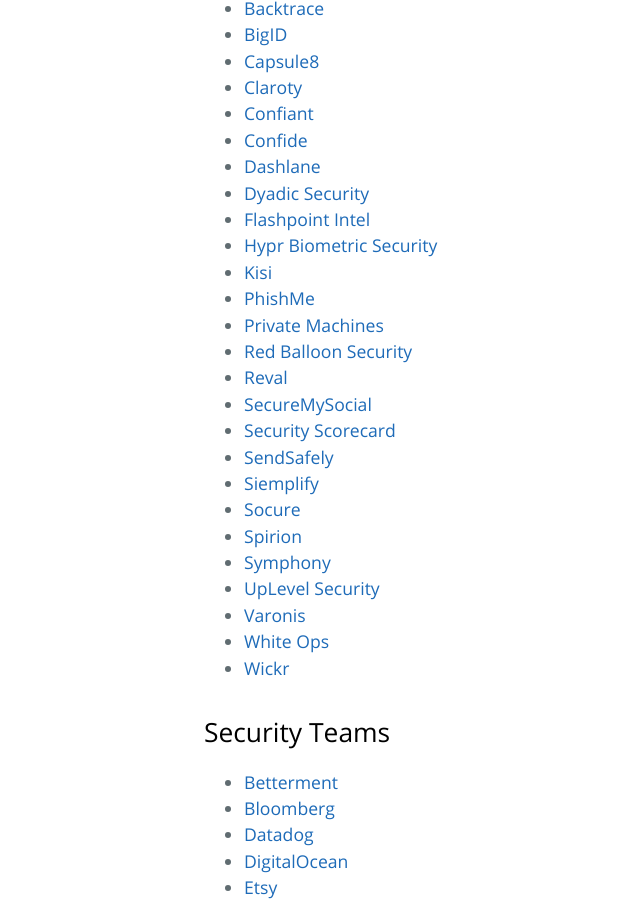
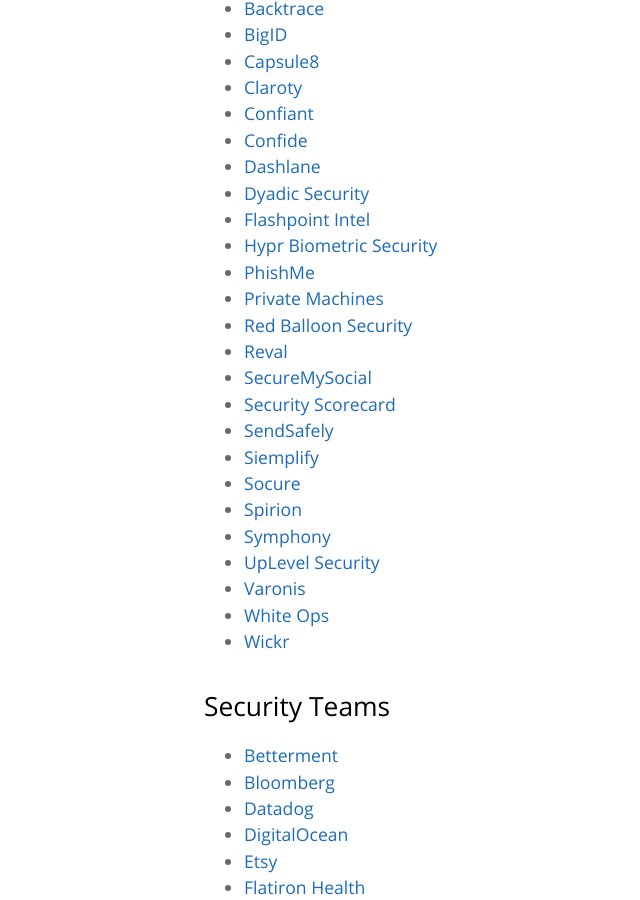
Before and after one commit to trailofbits/nyc-infosec, a Jekyll site: the page built from companies.md, in a window 1280 px wide and 900 px high, scrolled down 1072 px. Shown: the whole window, without its empty margins (20-660 px from the left). Built offline with Jekyll 4.4.1, drawn with Linux system fonts in a browser that asks for light colours; our own code applies the rules of GitHub Pages for plain Markdown files.

Commit message:
changed my mind, not infosec

```diff
--- a/companies.md
+++ b/companies.md
@@ -41,7 +41,6 @@
 * [Dyadic Security](https://www.dyadicsec.com/)
 * [Flashpoint Intel](https://www.flashpoint-intel.com/)
 * [Hypr Biometric Security](https://www.hypr.com/)
-* [Kisi](https://www.getkisi.com/)
 * [PhishMe](https://phishme.com/)
 * [Private Machines](https://privatemachines.com/)
 * [Red Balloon Security](https://www.redballoonsecurity.com/)
```
